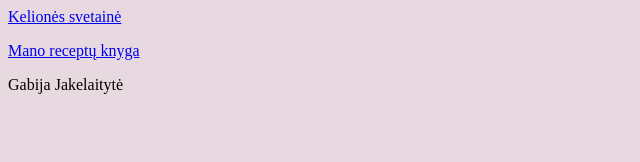
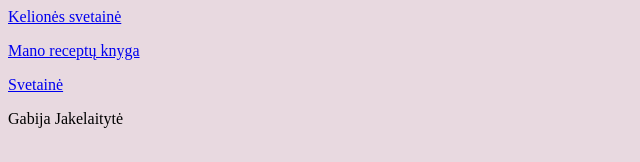
Before and after one commit to GabijaJ/GabijaJ.github.io, a plain HTML site: page index.html in a window 1280 px wide. Shown: the whole page, without its empty margins (0-640 px from the left). Drawn offline with Linux system fonts and the light colour scheme.

Commit message:
Update index.html

```diff
--- a/index.html
+++ b/index.html
@@ -8,6 +8,7 @@
 
         <p><a href="kelione/kataras.html">Kelionės svetainė</a></p>
         <p><a href="receptas/receptas.html">Mano receptų knyga</a></p>
+        <p><a href="blogas/titulinis.html">Svetainė</a></p>
         <p>Gabija Jakelaitytė</p>
 
 </body>
```
